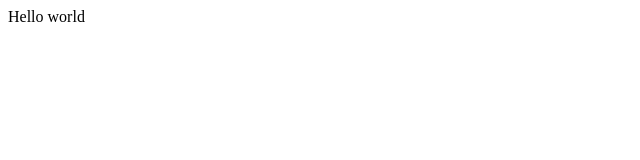
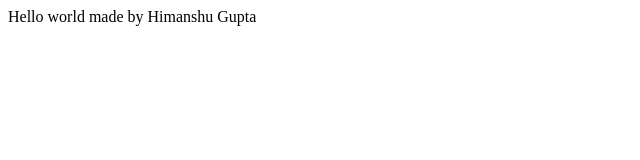
Before and after one commit to Himanshu-Gupta365/learn-git, a plain HTML site: page index.html in a window 1280 px wide. Shown: the whole page, without its empty margins (0-640 px from the left). Drawn offline with Linux system fonts and the light colour scheme.

Commit message:
modified index.html

```diff
--- a/index.html
+++ b/index.html
@@ -7,5 +7,6 @@
 </head>
 <body>
     Hello world
+    made by Himanshu Gupta
 </body>
 </html>
```
